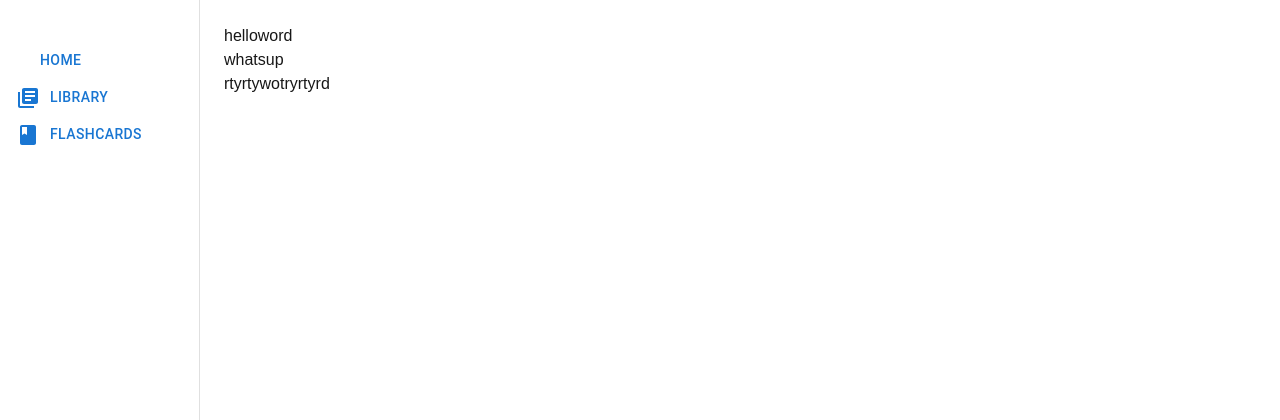
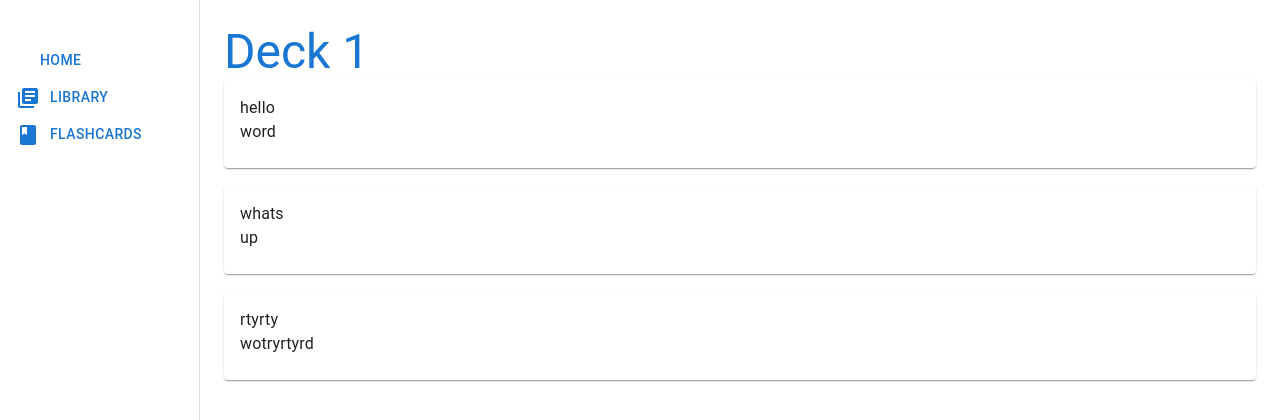
Before and after one commit to AlexBaratta/maestro, a Next.js app: page /library/1 in a window 1280 px wide. Shown: the top 420 px of the page. Built offline with nearby package versions, Linux system fonts and the light colour scheme; some icons are missing.

Commit message:
term structure and extract common styles

```diff
--- a/app/(app)/library/[id]/Components/DeckView.tsx
+++ b/app/(app)/library/[id]/Components/DeckView.tsx
@@ -1,10 +1,24 @@
+"use client";
 import { CardDeck } from "@/app/(app)/types";
 import { WordList } from "./WordList";
+import { styled, Typography } from "@mui/material";
 
 type DeckViewProps = {
   deck: CardDeck;
 };
 
+const Container = styled(`div`)({
+  display: "flex",
+  flexDirection: "column",
+});
+
 export const DeckView = ({ deck }: DeckViewProps) => {
-  return <WordList terms={deck.terms!} />;
+  return (
+    <Container>
+      <Typography variant="h3" color="primary">
+        {deck.name}
+      </Typography>
+      <WordList terms={deck.terms!} />
+    </Container>
+  );
 };
--- /dev/null
+++ b/app/(app)/library/[id]/Components/TermCard.tsx
@@ -0,0 +1,17 @@
+import { Term } from "@/app/(app)/types";
+import { Card, CardContent, Typography } from "@mui/material";
+
+type TermCardProps = {
+  term: Term;
+};
+
+export const TermCard = ({ term }: TermCardProps) => {
+  return (
+    <Card>
+      <CardContent>
+        <Typography>{term.word}</Typography>
+        <Typography>{term.definition}</Typography>
+      </CardContent>
+    </Card>
+  );
+};
--- a/app/(app)/library/[id]/Components/WordList.tsx
+++ b/app/(app)/library/[id]/Components/WordList.tsx
@@ -1,16 +1,17 @@
 import { Term } from "@/app/(app)/types";
+import { TermCard } from "./TermCard";
+import { FlexList } from "../../styles";
+
 type WordListProps = {
   terms: Term[];
 };
+
 export const WordList = ({ terms }: WordListProps) => {
   return (
-    <div>
-      {terms.map(({ word, definition }) => (
-        <div>
-          <a>{word}</a>
-          <a>{definition}</a>
-        </div>
+    <FlexList>
+      {terms.map((term) => (
+        <TermCard term={term} />
       ))}
-    </div>
+    </FlexList>
   );
 };
--- a/app/(app)/library/[id]/page.tsx
+++ b/app/(app)/library/[id]/page.tsx
@@ -1,6 +1,6 @@
 import { getDeck } from "@/app/lib/decks";
 import { CardDeck } from "../../types";
-import { DeckView } from "./Components/DeckView";
+import { DeckView } from "./components/DeckView";
 
 export default async function Flashcards() {
   const deck: CardDeck = await getDeck();
--- a/app/(app)/library/components/DeckList.tsx
+++ b/app/(app)/library/components/DeckList.tsx
@@ -3,22 +3,16 @@ import { styled } from "@mui/material";
 import { useRouter } from "next/navigation";
 import { CardDeck } from "../../types";
 import { CardDeckListItem } from "./CardDeckListItem";
+import { FlexList } from "../styles";
 
 type DeckListProps = {
   deckList: CardDeck[];
 };
 
-const LibraryList = styled(`div`)({
-  display: "flex",
-  flexDirection: "column",
-  gap: "18px",
-});
-
 export const DeckList = ({ deckList }: DeckListProps) => {
   const router = useRouter();
   return (
-    <div style={{}}>
-      <LibraryList>
+    <FlexList>
       {deckList.map(({ id, name, description, wordCount }) => (
         <CardDeckListItem
           name={name}
@@ -27,7 +21,6 @@ export const DeckList = ({ deckList }: DeckListProps) => {
           onClick={() => router.push(`/library/${id}`)}
         />
       ))}
-      </LibraryList>
-    </div>
+    </FlexList>
   );
 };
--- /dev/null
+++ b/app/(app)/library/styles.ts
@@ -0,0 +1,7 @@
+import { styled } from "@mui/material";
+
+export const FlexList = styled(`div`)({
+  display: "flex",
+  flexDirection: "column",
+  gap: "18px",
+});
```
Lines whose indentation alone changed are shown as unchanged.
